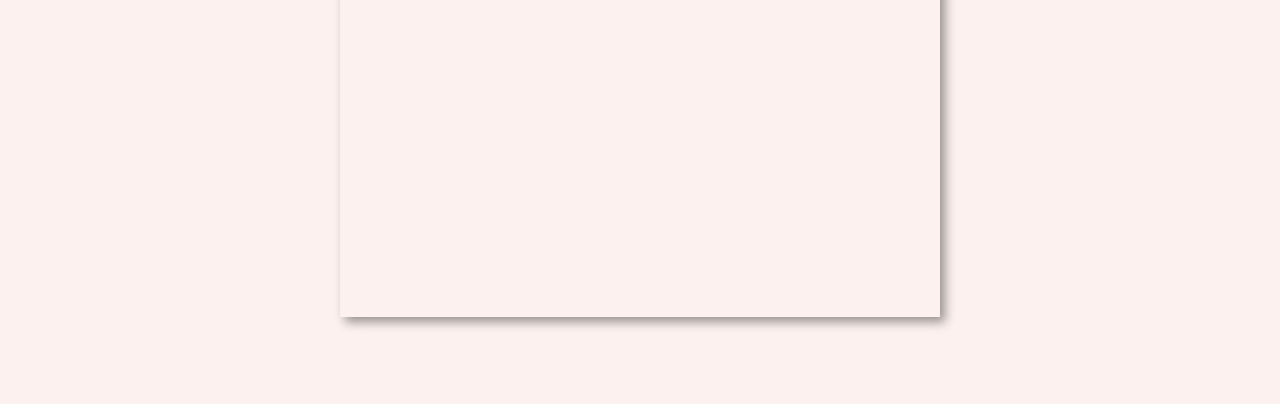
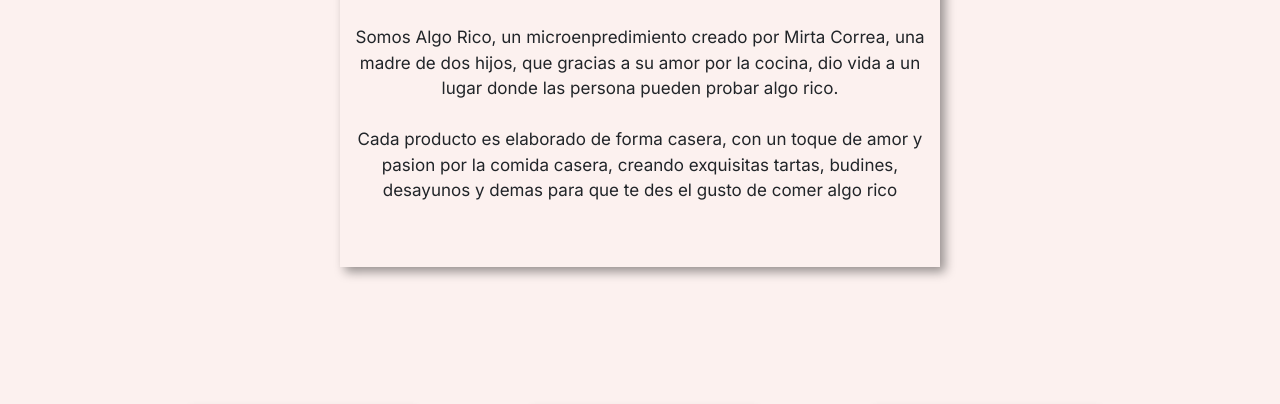
Before and after one commit to SantiBascal/ProyectoFinal-SantiagoBascalCorrea, a website: page pages/nosotros.html in a window 1280 px wide. Shown: the part 204-608 px from the top of the page. Drawn offline with nearby package versions, Linux system fonts and the light colour scheme.

Commit message:
Page Nosotros terminado

```diff
--- a/pages/nosotros.html
+++ b/pages/nosotros.html
@@ -13,9 +13,9 @@
     <link href="https://fonts.googleapis.com/css2?family=Inter:wght@100;300;400;500;700&display=swap" rel="stylesheet">
     <link rel="shortcut icon" href="../images/WhatsApp Image 2023-05-18 at 18.41.59.jpeg" type="image/x-icon">
     <link href="https://cdn.jsdelivr.net/npm/bootstrap@5.3.0/dist/css/bootstrap.min.css" rel="stylesheet"
-     integrity="sha384-9ndCyUaIbzAi2FUVXJi0CjmCapSmO7SnpJef0486qhLnuZ2cdeRhO02iuK6FUUVM" crossorigin="anonymous">
-     <link href="https://unpkg.com/aos@2.3.1/dist/aos.css" rel="stylesheet">
-     <link rel="stylesheet" href="../style/css/style.css">
+        integrity="sha384-9ndCyUaIbzAi2FUVXJi0CjmCapSmO7SnpJef0486qhLnuZ2cdeRhO02iuK6FUUVM" crossorigin="anonymous">
+    <link href="https://unpkg.com/aos@2.3.1/dist/aos.css" rel="stylesheet">
+    <link rel="stylesheet" href="../style/css/style.css">
 </head>
 
 <body>
@@ -56,7 +56,14 @@
         <section class="sNosotros1">
             <h1> Sobre Nosotros </h1>
             <div>
-                <p> </p>
+                <p>
+                    Somos Algo Rico, un microenpredimiento creado por Mirta Correa, una madre de dos hijos, que gracias
+                    a su amor por la cocina, dio vida a un lugar donde las persona pueden probar algo rico.
+                    <br>
+                    <br>
+                    Cada producto es elaborado de forma casera, con un toque de amor y pasion por la comida casera,
+                    creando exquisitas tartas, budines, desayunos y demas para que te des el gusto de comer algo rico
+                </p>
             </div>
         </section>
 
@@ -121,7 +128,7 @@
         AOS.init({
             once: true,
         });
-      </script>
+    </script>
 </body>
 
 </html>
--- a/style/scss/pages/_nosotros.scss
+++ b/style/scss/pages/_nosotros.scss
@@ -19,18 +19,13 @@
         }
         div{
             display: flex;
-            justify-content: space-around;
+            flex-direction: column;
             align-items: center;
             margin-top: 10px;
             margin-bottom: 10px;
             p{
-                font-size: 15px;
-                text-align: justify;
-                padding: 10px;
-            }
-            img{
-                height: 125px;
-                width: 125px;
+                font-size: 17px;
+                text-align:center;
                 padding: 10px;
             }
         }
@@ -81,16 +76,6 @@
             height: 350px;
             width: 450px;
             margin-top: 45px;
-            div{
-                p{
-                    margin-right: 20px;
-                    font-size: 18px;
-                    margin-left: 10px;
-                }
-                img{
-                    margin-right: 10px;
-                }
-            }
         }
         .sNosotros2{
             flex-direction: row;
@@ -109,15 +94,7 @@
         margin-top: 20px;
         .sNosotros1{
             width: 600px;
-            div{
-                p{
-                    font-size: 21px;
-                }
-                img{
-                    height: 175px;
-                    width: 175px;
-                }
-            }
+            height: 300px;
         }
         .sNosotros2{
             margin-top: 80px;
```
Also changed, not shown: style/css/style.css, 1 other file.
